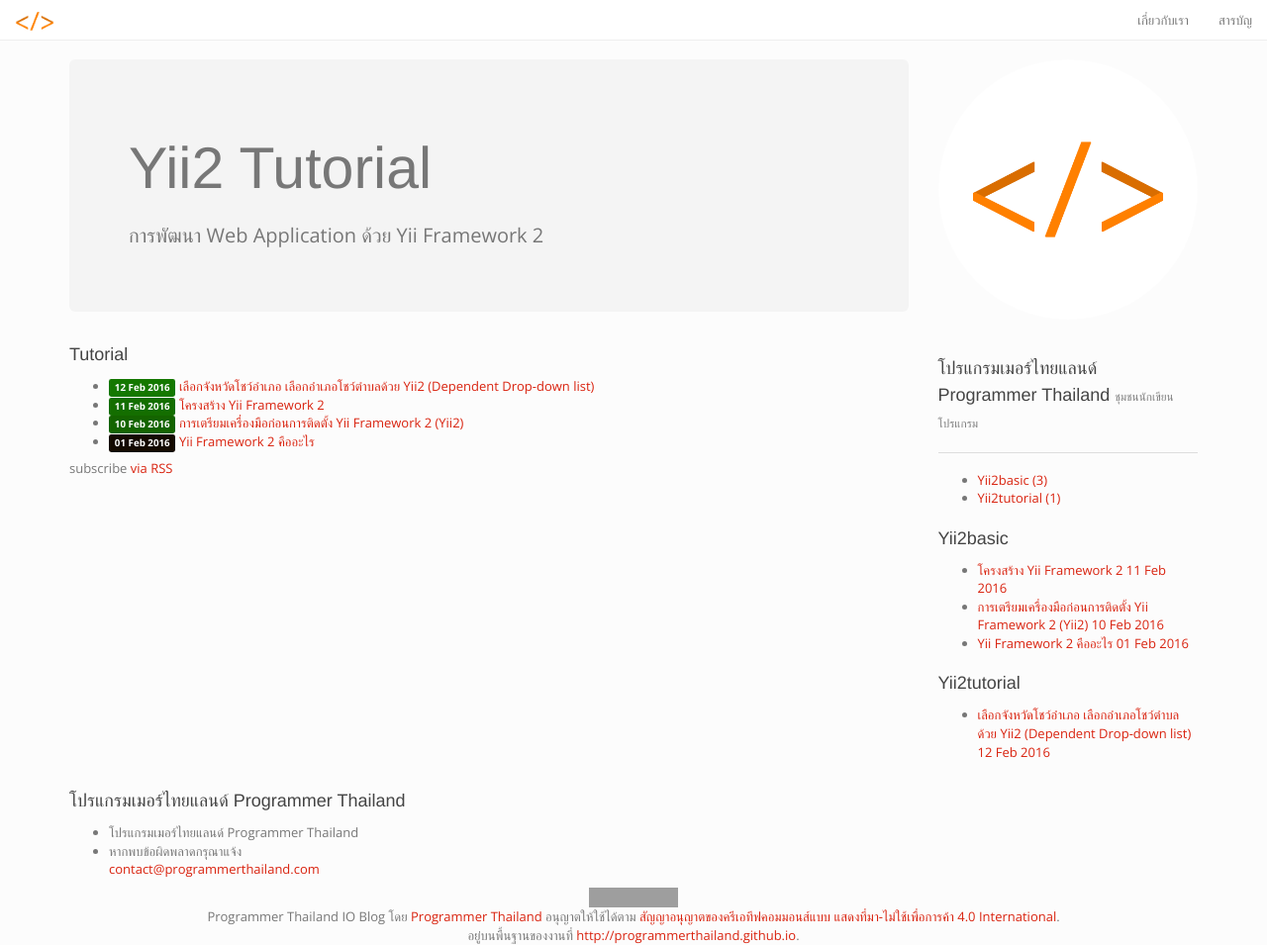
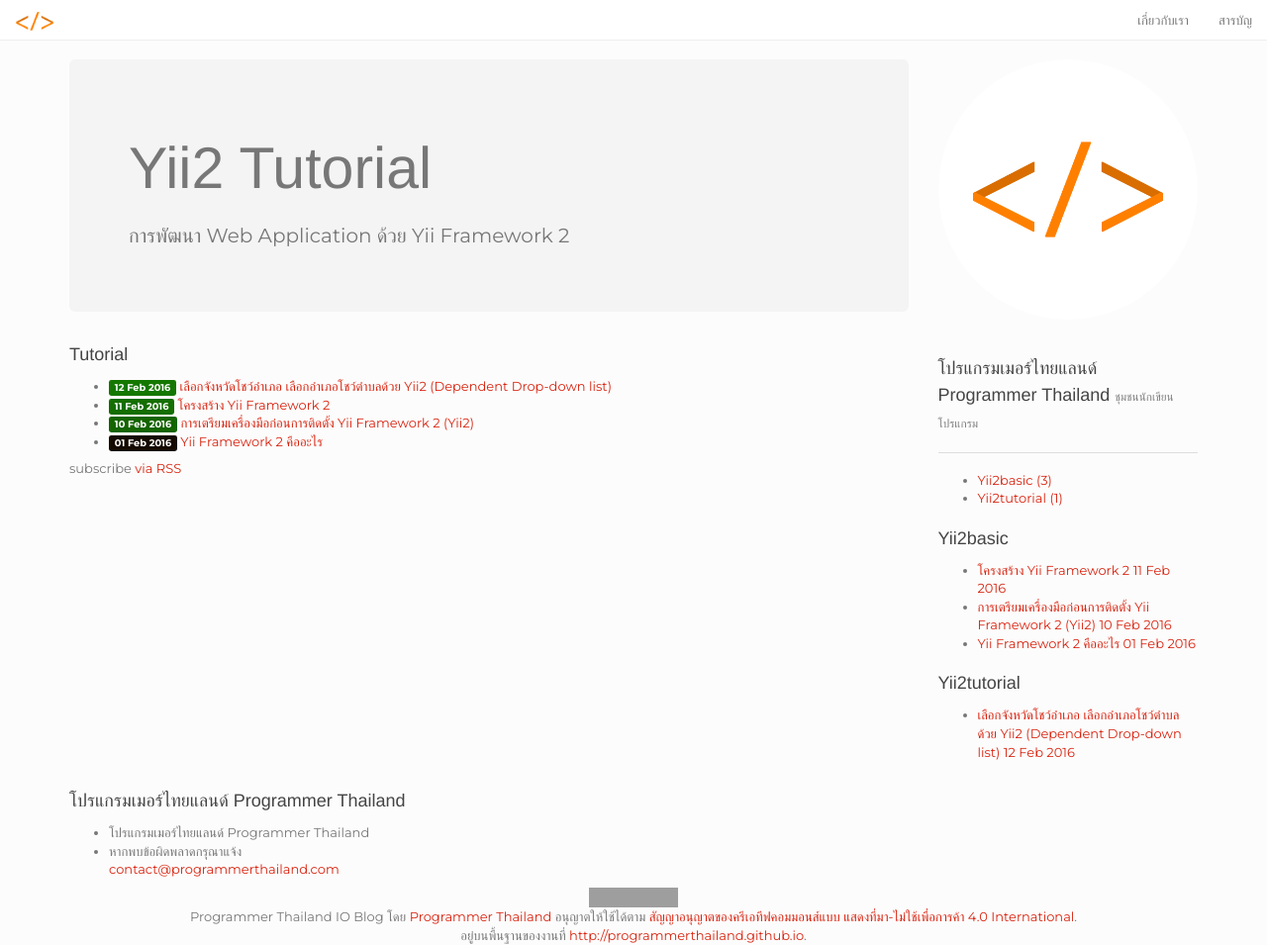
Before and after one commit to ProgrammerThailand/programmerthailand.github.io, a Jekyll site: the page built from index.html, in a window 1280 px wide and 955 px high. Shown: the whole window at 99% size. Built offline with Jekyll 4.4.1, drawn with Linux system fonts in a browser that asks for light colours; nearby versions of some CDN libraries; some web fonts are replaced; comment, search, counter and statistics services are not loaded; grey boxes are pictures that could not be loaded.

Commit message:
add font

```diff
--- a/css/style.css
+++ b/css/style.css
@@ -4,6 +4,9 @@
     margin-top: 60px;
     font-family: 'Montserrat', sans-serif;
 }
+body {
+    font-family: 'Montserrat', sans-serif;
+}
 h1,h2,h3{
     font: 400 18px/1.5 THK2DJuly8, "Helvetica Neue", Helvetica, Arial, sans-serif;
 }
```
